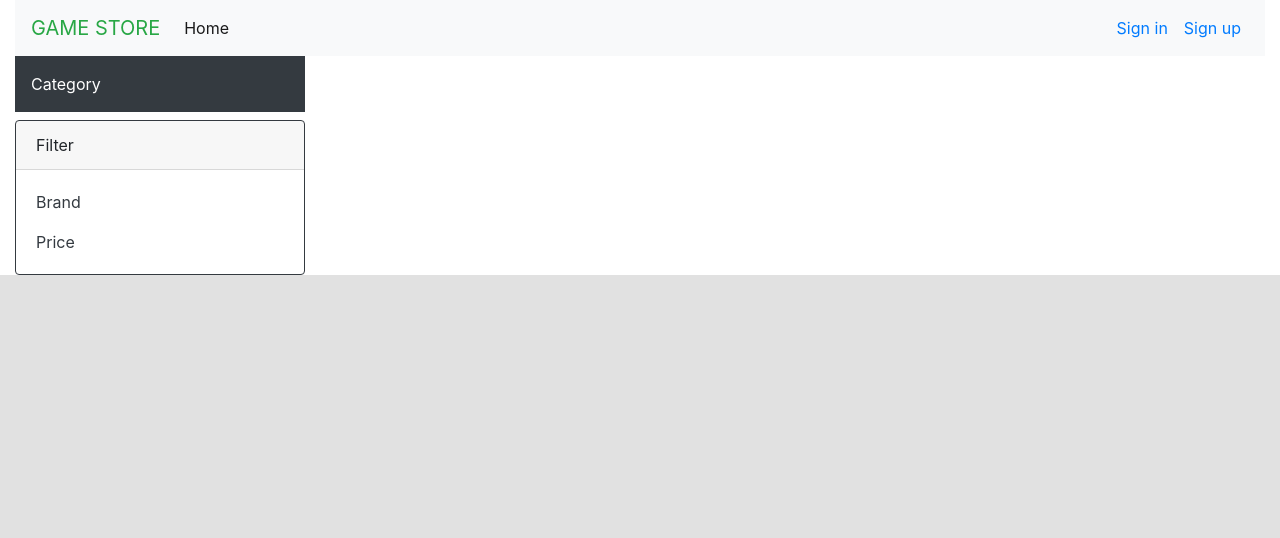
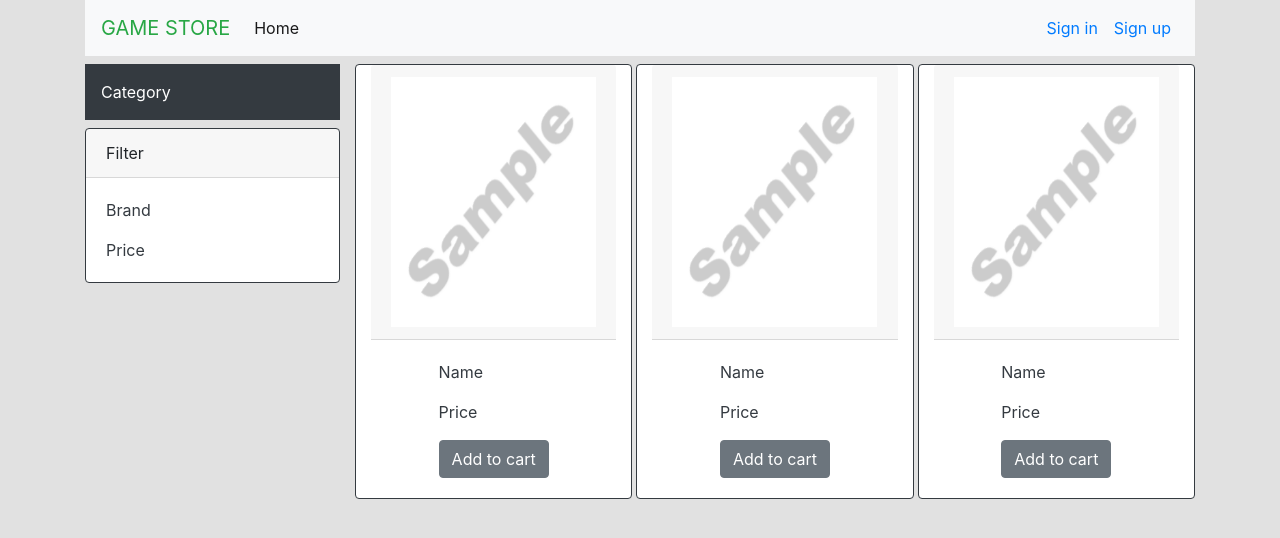
Before and after one commit to chongducanh/PHPMVC, a PHP site: page / in a window 1280 px wide. Shown: the top 538 px of the page. Run offline with PHP 8.4, Linux system fonts and the light colour scheme; some libraries are stand-ins or nearby versions.

Commit message:
update img

```diff
--- a/src/Controller/BaseController.php
+++ b/src/Controller/BaseController.php
@@ -9,4 +9,5 @@
     if ($conn->connect_error) {
         die("Connection failed: " . $conn->connect_error);
       }
+
 ?>
--- a/src/css/style.css
+++ b/src/css/style.css
@@ -4,3 +4,7 @@ body {
 .container-fluid{
     background-color: #ffffff;
 }
+.image{
+    width: 205px;
+    height: 250px;
+}
--- a/src/index.php
+++ b/src/index.php
@@ -14,7 +14,7 @@
 </head>
 
 <body>
-    <div class="container-fluid">
+    <div class="container">
         <nav class="navbar navbar-expand-lg navbar-light bg-light">
             <a class="navbar-brand text-success" href="#">GAME STORE</a>
             <button class="navbar-toggler" type="button" data-toggle="collapse" data-target="#navbarNavAltMarkup" aria-controls="navbarNavAltMarkup" aria-expanded="false" aria-label="Toggle navigation">
@@ -38,7 +38,7 @@
             </div>
 
         </nav>
-        <div class="row">
+        <div class="row mt-2">
             <div class="col-md-3">
                 <div class="bg-dark text-white p-3">
                     Category
@@ -46,15 +46,41 @@
                 <div class="card border-dark mt-2">
                     <div class="card-header">Filter</div>
                     <div class="card-body text-dark">
-                    <p class="card-text">Brand</p>
+                        <p class="card-text">Brand</p>
                         <p class="card-text">Price</p>
                     </div>
                 </div>
-                <div class="col-md-9">
 
+            </div>
+            <div class="col-md-9">
+                <div class="row mr-0">
+                <div class="col-md 4 card border-dark mr-1">
+                    <div class="card-header"><img class="image" src="sample.png" alt="anythings"></div>
+                    <div class="card-body text-dark mx-auto">
+                        <p class="card-text">Name</p>
+                        <p class="card-text">Price</p>
+                        <button type="button" class="btn btn-secondary">Add to cart</button>
+                    </div>
                 </div>
+                <div class="col-md 4 card border-dark mr-1">
+                    <div class="card-header"><img class="image" src="sample.png" alt="anythings"></div>
+                    <div class="card-body text-dark mx-auto">
+                        <p class="card-text">Name</p>
+                        <p class="card-text">Price</p>
+                        <button type="button" class="btn btn-secondary">Add to cart</button>
+                    </div>
+                </div>
+                <div class="col-md 4 card border-dark">
+                    <div class="card-header"><img class="image" src="sample.png" alt="anythings"></div>
+                    <div class="card-body text-dark mx-auto">
+                        <p class="card-text">Name</p>
+                        <p class="card-text">Price</p>
+                        <button type="button" class="btn btn-secondary">Add to cart</button>
+                    </div>
+                </div>
+                </div>
+
             </div>
-
         </div>
 
 
```
